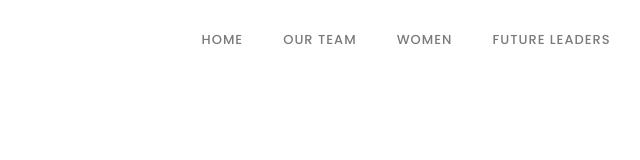
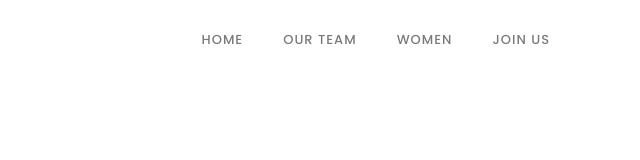
Before and after one commit to GenerationWhyProject/Generation-Why, a plain HTML site: page our_team.html in a window 1280 px wide. Shown: the full height of the page, 445-1085 px from the left. Drawn offline with Linux system fonts and the light colour scheme.

Commit message:
Update our_team.html

```diff
--- a/our_team.html
+++ b/our_team.html
@@ -46,7 +46,7 @@
 
                             <li ><a href="all_women.html">Women</a></li>
 
-                            <li ><a href="#contact-us" class="menu-item">Future Leaders</a></li>
+                            <li class="scroll-to-section"><a href="#contact-us" class="menu-item">Join Us</a></li>
                         </ul>
                         <a class='menu-trigger'>
                             <span>Menu</span>
```
